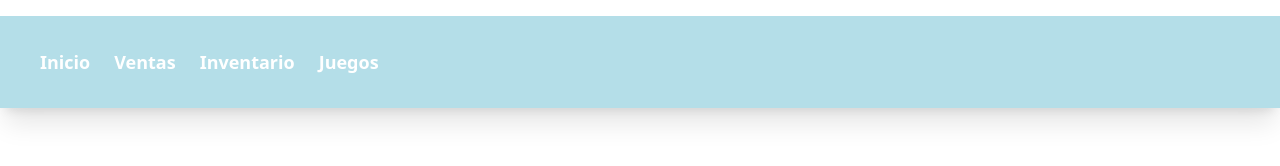
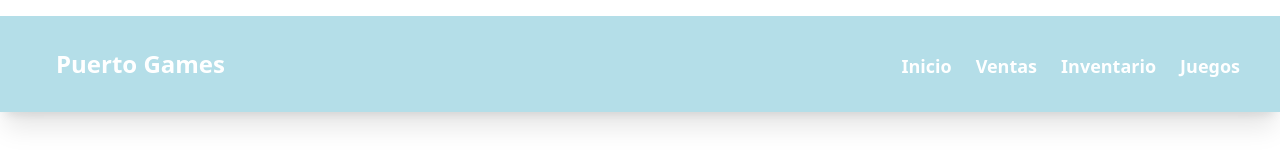
Before and after one commit to natalia000000/Evaluacion-Sql-server, a plain HTML site: page Evaluacion-Sql-server-natalia/EV_3/inventario.html in a window 1280 px wide. Drawn offline with nearby package versions, Linux system fonts and the light colour scheme.

Commit message:
Update inventario.html

```diff
--- a/Evaluacion-Sql-server-natalia/EV_3/inventario.html
+++ b/Evaluacion-Sql-server-natalia/EV_3/inventario.html
@@ -15,8 +15,10 @@
 <div class="flex bg-cyan-600 shadow-xl bg-opacity-30 text-white p-6 mb-6 mt-4">
     <div class="flex flex-col sm:flex-row items-center sm:items-baseline justify-between w-full px-4 py-2">
 
+        <div class="flex items-center sm:ml-4">
+            <h2 class="text-white text-2xl font-semibold ml-4 sm:ml-0">Puerto Games</h2>
+        </div>
 
-        <!-- MENÚ DERECHO -->
         <div class="flex justify-center items-center w-full sm:w-auto">
             <ul class="text-white text-lg font-semibold flex flex-col sm:flex-row items-center gap-4 sm:gap-6">
 
```
